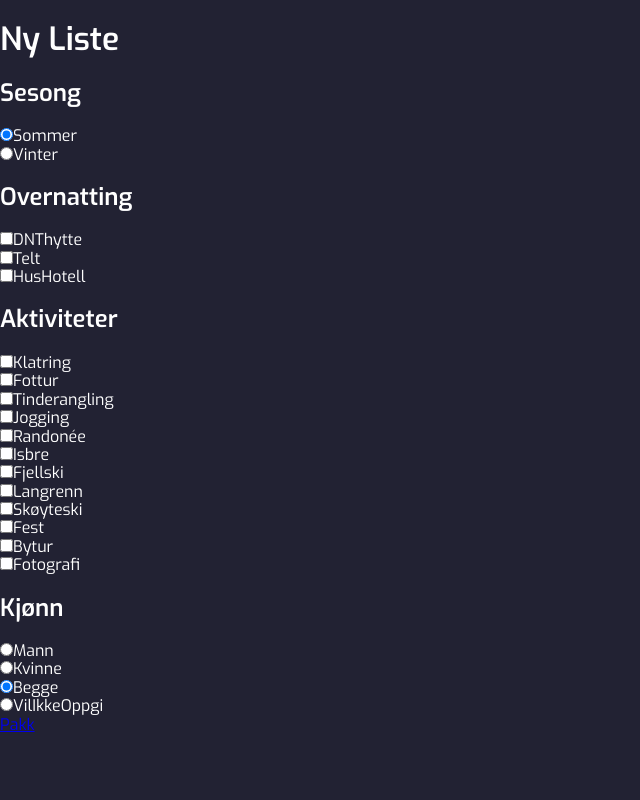
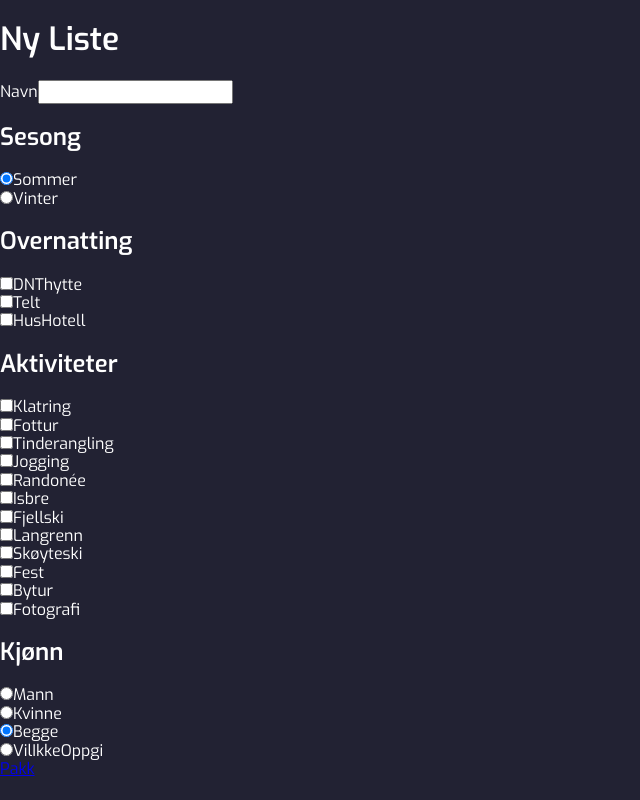
Before and after one commit to idaons/pakkelister, a React (Vite) app: page /nyliste/1 in a window 1280 px wide. Shown: the whole page, without its empty margins (0-640 px from the left). Built offline with nearby package versions, Linux system fonts and the light colour scheme.

Commit message:
Legger til state med react context

```diff
--- a/src/app/App.tsx
+++ b/src/app/App.tsx
@@ -1,16 +1,31 @@
 import * as React from 'react';
+import {createContext, useReducer} from "react";
 import NyListe from '../nyListe/NyListe';
 import Pakk from '../pakk/Pakk';
+import {reducer, IState, Actions } from './Reducer'
 import { Redirect, Router } from '@reach/router';
 
+interface IContextProps {
+    state: IState;
+    dispatch: React.Dispatch<Actions>;
+}
+
+const initialState : IState  = {
+    listeNavn: 'Ny liste'
+};
+
+export const AppContext = createContext({} as IContextProps) ;
+
 function App() {
+    const [state, dispatch] = useReducer(reducer, initialState);
     return (
-        <Router>
-            <NyListe path="/nyliste/:urlValg" />
-            <Pakk path="/pakk/:urlValg" />
-            <Redirect default from={'/'} to={'/nyliste/urlValg'} />
-        </Router>
+        <AppContext.Provider value={{state, dispatch}}>
+            <Router>
+                <NyListe path="/nyliste/:urlValg" />
+                <Pakk path="/pakk/:urlValg" />
+                <Redirect default from={'/'} to={'/nyliste/urlValg'} />
+            </Router>
+        </AppContext.Provider>
     );
 }
-
 export default App;
--- /dev/null
+++ b/src/app/Reducer.ts
@@ -0,0 +1,19 @@
+export interface IState {
+    listeNavn?: string;
+}
+
+export type Actions =
+    | { type: 'SET_LISTENAVN'; listeNavn: string }
+
+
+export const reducer : React.Reducer<IState, Actions> = (state, action) => {
+    switch (action.type) {
+        case 'SET_LISTENAVN':
+            return {
+                ...state,
+                listeNavn: action.listeNavn
+            };
+        default:
+            return state;
+    }
+};
--- a/src/nyListe/NyListe.tsx
+++ b/src/nyListe/NyListe.tsx
@@ -13,6 +13,8 @@ import LengdeValg from './valg/LengdeValg';
 import { UnmountClosed } from 'react-collapse';
 import LinkButton from '../utils/baseComponents/LinkButton';
 import { decodeUrlParams, valgToUrlParams } from '../utils/valgToUrlParams';
+import TextInput from "../utils/baseComponents/TextInput";
+
 
 export default function NyListe(props: { urlValg: string }) {
     const urlValg = decodeUrlParams(props.urlValg);
@@ -22,6 +24,7 @@ export default function NyListe(props: { urlValg: string }) {
     const [overnatting, setOvernatting] = useState<Overnatting[]>(urlValg.valg.overnatting);
     const [kjønn, setKjønn] = useState<Kjønn>(urlValg.valg.kjønn);
     const [lengde, setLengde] = useState<number>(urlValg.valg.lengde);
+    const [tittel, setTittel] = useState<string>("");
 
     const handleSubmit = (e: FormEvent) => {
         e.preventDefault();
@@ -30,6 +33,7 @@ export default function NyListe(props: { urlValg: string }) {
     return (
         <form className={classes.wrapperstyle} onSubmit={handleSubmit}>
             <h1 className={classes.header}>Ny Liste</h1>
+            <TextInput label="Navn" className={classes.listeNavn} onChange={e =>setTittel(e.target.value)}/>
             <SesongValg sesong={sesong} setSesong={setSesong} />
             <OvernattingValg overnatting={overnatting} setOvernatting={setOvernatting} />
             <UnmountClosed
--- a/src/nyListe/nyListe.less
+++ b/src/nyListe/nyListe.less
@@ -41,3 +41,7 @@
 .opprett {
   padding: 1rem 2rem 2rem;
 }
+
+.listeNavn {
+  padding: 1rem 2rem 1.25rem;
+}
--- a/src/pakk/Pakk.tsx
+++ b/src/pakk/Pakk.tsx
@@ -1,5 +1,5 @@
 import * as React from 'react';
-import { useState, useEffect } from 'react';
+import { useState, useContext } from 'react';
 import { pakkAlleLister } from './listMakers/allRules';
 import { groupArray } from '../utils/groupArray';
 import { Kategori } from '../models/kategori';
@@ -7,10 +7,13 @@ import classes from './pakk.less';
 import Checkbox from '../utils/baseComponents/Checkbox';
 import { decodeUrlParams, valgToUrlParams } from '../utils/valgToUrlParams';
 import LinkButton from '../utils/baseComponents/LinkButton';
+import Button from "../utils/baseComponents/Button";
+import { AppContext } from "../app/App";
 
-function Pakk(props: { urlValg: string }) {
+function Pakk(props: { urlValg: string, tittel: string }) {
     const valg = decodeUrlParams(props.urlValg);
     const [checkedItems, setCheckedItems] = useState<string[]>([]);
+    const {state, dispatch} = useContext(AppContext);
 
     const tilbakeKnapp = (
         <LinkButton className={classes.knapp} to={'/nyliste/' + valgToUrlParams(valg.valg)}>
@@ -51,13 +54,22 @@ function Pakk(props: { urlValg: string }) {
         }
     };
 
+    const lagreListe = () => {
+        let storageName =  props.tittel.replace(' ', '_');
+        console.log(props.tittel, storageName)
+        localStorage.setItem(storageName+'_valg', JSON.stringify(valg));
+        localStorage.setItem(storageName+'_checkedItems',JSON.stringify(checkedItems))
+    };
+
     const progress = Math.floor((checkedItems.length * 100) / alleElementer.length);
     document.documentElement.style.setProperty('--progress', progress + '%');
 
     return (
         <div className={classes.pakk}>
             {tilbakeKnapp}
-
+            <Button onClick={lagreListe}>
+                {'Lagre "' + state.listeNavn + '"'}
+            </Button>
             <div className={classes.progress}>
                 <i className={classes.icon}></i>
                 <span className={classes.prosent}>{progress}%</span>
--- a/src/utils/baseComponents/Checkbox.tsx
+++ b/src/utils/baseComponents/Checkbox.tsx
@@ -1,10 +1,10 @@
 import * as React from "react";
 import { HTMLProps, InputHTMLAttributes, useRef } from "react";
 import { guid } from "../guid";
-import Input, { InputProps } from "./Input";
+import InputBase, { InputProps } from "./InputBase";
 
 function Checkbox(props: InputProps) {
-  return <Input type="checkbox" {...props} />;
+  return <InputBase type="checkbox" {...props} />;
 }
 
 export default Checkbox;
--- a/src/utils/baseComponents/Input.tsx
+++ b/src/utils/baseComponents/InputBase.tsx
@@ -9,7 +9,7 @@ export interface InputProps extends InputHTMLAttributes<HTMLInputElement> {
     header?: boolean;
 }
 
-function Input(props: InputProps) {
+function InputBase(props: InputProps) {
     const ref = useRef(guid());
     const { label, strikeThrough, header, ...rest } = props;
 
@@ -25,4 +25,4 @@ function Input(props: InputProps) {
     );
 }
 
-export default Input;
+export default InputBase;
--- a/src/utils/baseComponents/Radio.tsx
+++ b/src/utils/baseComponents/Radio.tsx
@@ -1,10 +1,8 @@
 import * as React from "react";
-import { HTMLProps, InputHTMLAttributes, useRef } from "react";
-import { guid } from "../guid";
-import Input, { InputProps } from "./Input";
+import InputBase, { InputProps } from "./InputBase";
 
 function Radio(props: InputProps) {
-  return <Input type="radio" {...props} />;
+  return <InputBase type="radio" {...props} />;
 }
 
 export default Radio;
--- /dev/null
+++ b/src/utils/baseComponents/TextInput.tsx
@@ -0,0 +1,24 @@
+import * as React from 'react';
+import { InputHTMLAttributes, useRef } from 'react';
+import { guid } from '../guid';
+import classes from "./input.less";
+
+export interface InputProps extends InputHTMLAttributes<HTMLInputElement> {
+    label: string;
+    className? : string
+}
+
+function TextInput(props: InputProps) {
+    const ref = useRef(guid());
+    const { label, className, ...rest } = props;
+
+
+    return (
+        <div className={`${classes.textInput} ${className}`}>
+            <label htmlFor={ref.current}>{label}</label>
+            <input type="text" id={ref.current} {...rest} />
+        </div>
+    );
+}
+
+export default TextInput;
--- a/src/utils/baseComponents/input.less
+++ b/src/utils/baseComponents/input.less
@@ -38,3 +38,16 @@
     color: rgba(136, 136, 136, 0.98);
   }
 }
+
+.textInput {
+  display: flex;
+  flex-direction: column;
+
+  input {
+    line-height: 1.3rem;
+  }
+
+  label {
+    margin-bottom: 0.5rem;
+  }
+}
```
